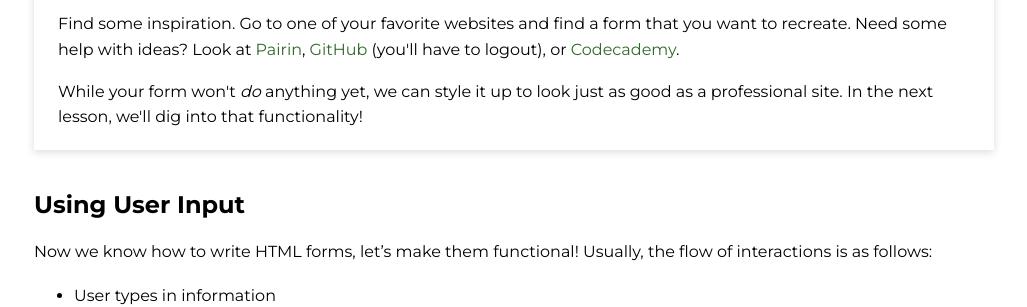
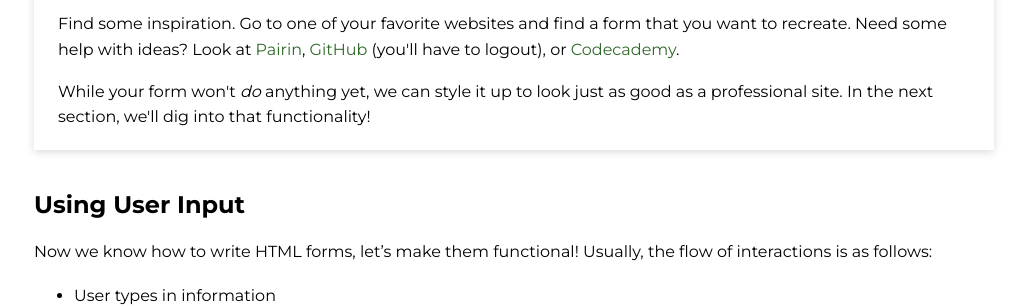
Before and after one commit to ameseee/kwk-curriculum-site, a Jekyll site: the page built from web-app/lessons/js-forms/index.md, in a window 1280 px wide and 900 px high, scrolled down 3542 px. Shown: the part 178-485 px from the top of the window, without its empty margins (126-1153 px from the left). Built offline with Jekyll 4.4.1, drawn with Linux system fonts in a browser that asks for light colours; nearby versions of some CDN libraries.

Commit message:
Change wording for directions

```diff
--- a/web-app/lessons/js-forms/index.md
+++ b/web-app/lessons/js-forms/index.md
@@ -85,7 +85,7 @@ On the other hand, this doesn't quiet yet look like a professional form. Wrappin
 <div class="try-it">
   <h2>Try It: Styling Forms</h2>
   <p>Find some inspiration. Go to one of your favorite websites and find a form that you want to recreate. Need some help with ideas? Look at <a target="blank" href="https://app.pairin.com/">Pairin</a>, <a target="blank" href="https://github.com/">GitHub</a> (you'll have to logout), or <a target="blank" href="https://www.codecademy.com/login">Codecademy</a>.</p>
-  <p>While your form won't <em>do</em> anything yet, we can style it up to look just as good as a professional site. In the next lesson, we'll dig into that functionality!</p>
+  <p>While your form won't <em>do</em> anything yet, we can style it up to look just as good as a professional site. In the next section, we'll dig into that functionality!</p>
 </div>
 
 <!-- ## Building on Past Projects
```
